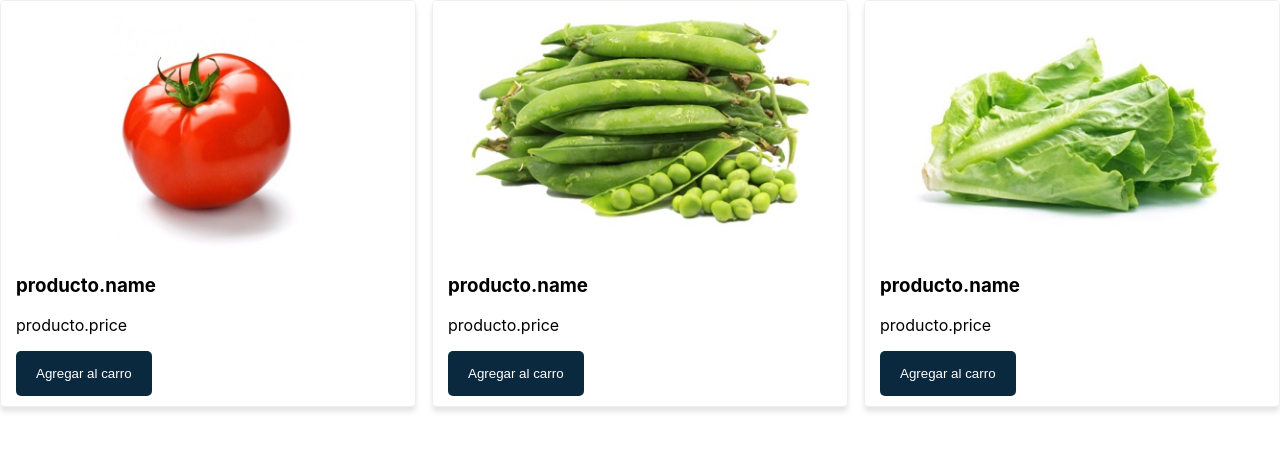
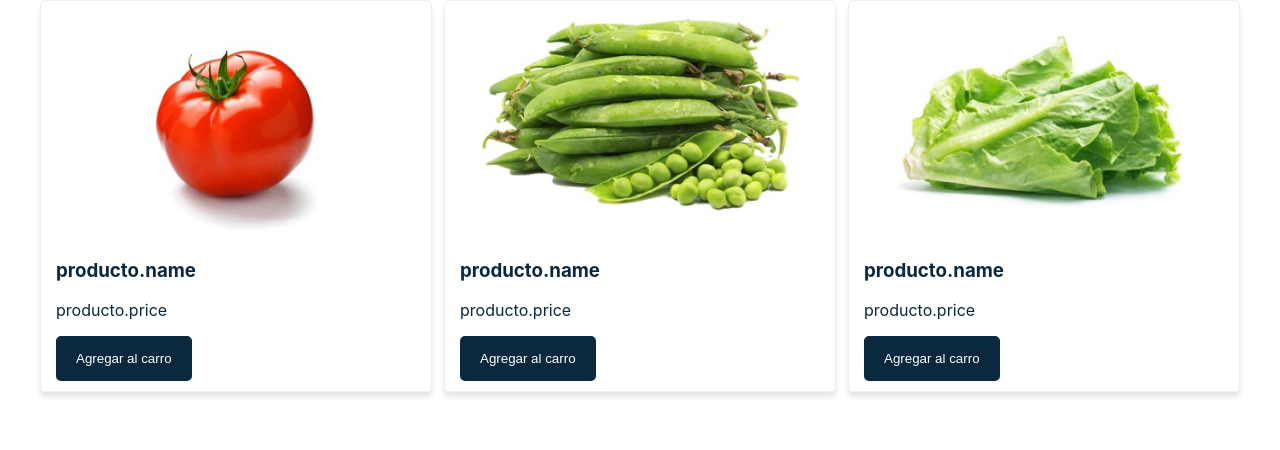
Before and after one commit to JoelTrinidad/carro-compras-react, a React (Create React App) app: page / in a window 1280 px wide. Shown: the top 450 px of the page. Built offline with nearby package versions, Linux system fonts and the light colour scheme.

Commit message:
feat: layout component added

```diff
--- a/src/App.js
+++ b/src/App.js
@@ -1,5 +1,6 @@
 import { Component } from "react";
 import Productos from "./components/Productos";
+import Layout from "./components/Layout";
 
 class App extends Component {
   state = {
@@ -12,10 +13,12 @@
   render() {
     return (
       <div>
-        <Productos
-          agregarAlCarro={() => console.log("No hace nada")}
-          productos={this.state.productos}
-        />
+        <Layout>
+          <Productos
+            agregarAlCarro={() => console.log("No hace nada")}
+            productos={this.state.productos}
+          />
+        </Layout>
       </div>
     );
   }
--- /dev/null
+++ b/src/components/Layout.js
@@ -0,0 +1,23 @@
+import { Component } from "react";
+
+const styles = {
+  layout: {
+    backgroundColor: "#fff",
+    color: "#0A283E",
+    alignItems: "center",
+    display: "flex",
+    flexDirection: "column",
+  },
+  container: {
+    width: "1200px",
+  },
+};
+export default class Layout extends Component {
+  render() {
+    return (
+      <div style={styles.layout}>
+        <div style={styles.container}>{this.props.children}</div>
+      </div>
+    );
+  }
+}
```
